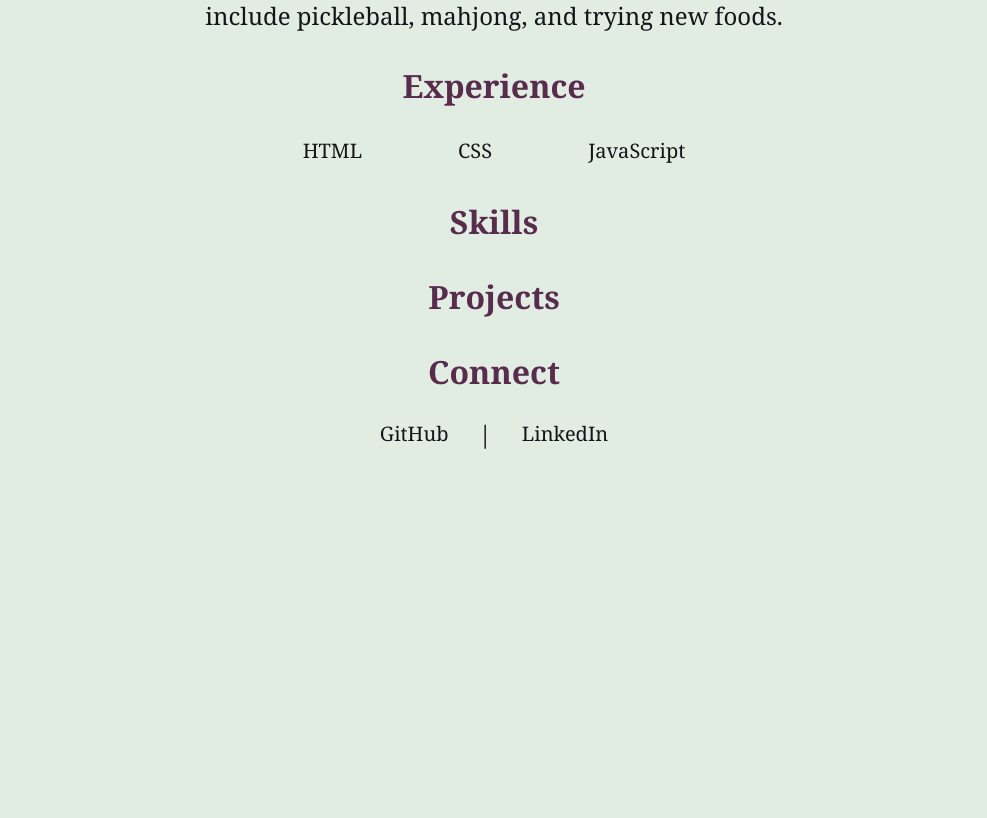
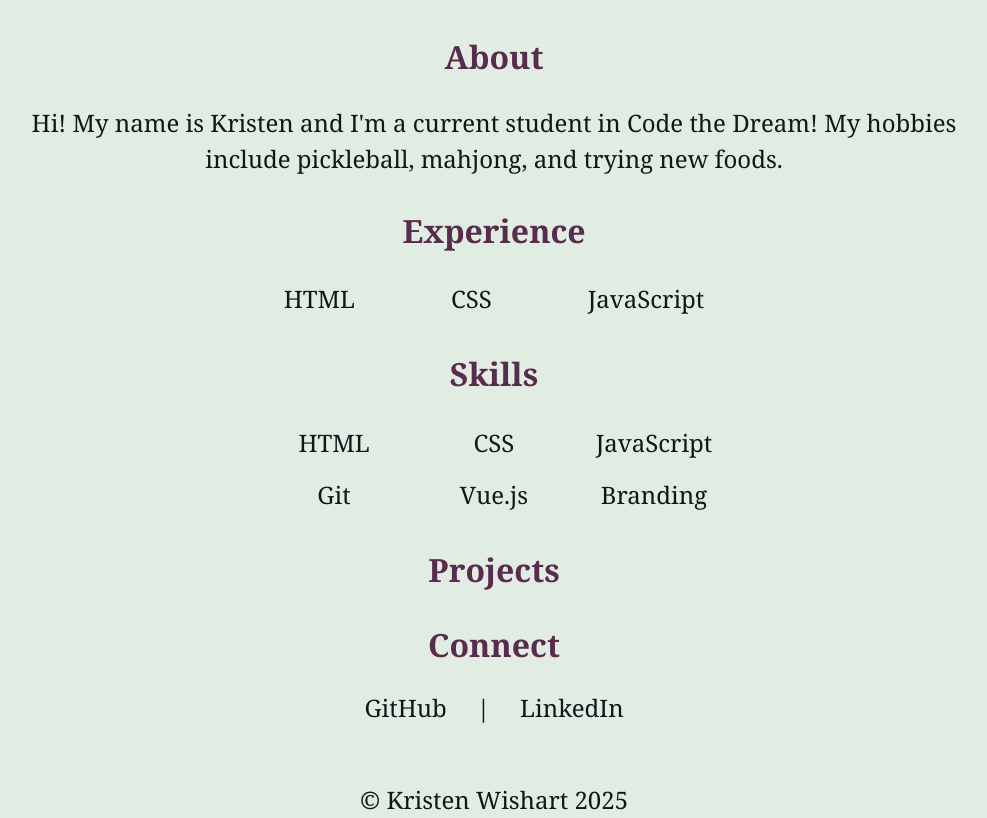
Before and after one commit to kwishart24/kristen-wishart-luna-portfolio, a plain HTML site: page index.html in a window 1280 px wide. Shown: the part 1131-1949 px from the top of the page, without its empty margins (146-1133 px from the left). Before the commit the page ends 1637 px from the top, so only its background shows below. Drawn offline with Linux system fonts and the light colour scheme.

Commit message:
js aded, created footer and skills

```diff
--- a/css/index.css
+++ b/css/index.css
@@ -119,7 +119,7 @@ nav a {
   width: 80%;
   margin: auto;
   flex-wrap: nowrap;
-  align-content: center;
+  justify-content: center;
 }
 
 #main {
@@ -233,6 +233,7 @@ p {
   display: inline;
   color: #121619;
   text-align: center;
+  line-height: 1.5;
 }
 
 /*Tablet View*/
@@ -254,6 +255,15 @@ p {
   }
 }
 
+/*Desktop View*/
+
+@media screen and (min-width: 1024px) {
+  /*Change font size of ul on desktop*/
+  ul {
+    font-size: 1.5rem;
+  }
+}
+
 #experience ul {
   display: flex;
   list-style-type: none;
@@ -262,6 +272,38 @@ p {
   gap: 10%;
   justify-content: center;
   text-align: center;
+}
+
+#skills ul {
+  list-style-type: none;
+  padding: 0;
+  line-height: 1.75;
+  max-width: 50%;
+  margin: 0 auto;
+}
+
+/*Tablet View*/
+
+@media screen and (min-width: 768px) {
+  /*Grid for tablet view*/
+  #skills-grid {
+    display: grid;
+    grid-template-columns: repeat(3, 1fr);
+    grid-template-rows: repeat(2, auto);
+    gap: 10px 5px;
+  }
+}
+
+/*Desktop View*/
+
+@media screen and (min-width: 1024px) {
+  /*Grid of 3x2 on desktop*/
+  #skills-grid {
+    display: grid;
+    grid-template-columns: repeat(3, 1fr);
+    grid-template-rows: repeat(2, auto);
+    gap: 10px 0px;
+  }
 }
 
 #connect h2 {
@@ -289,6 +331,7 @@ p {
   /*Change color of a on desktop*/
   #connect a {
     color: #121619;
+    font-size: 1.5rem;
   }
 }
 
--- a/index.html
+++ b/index.html
@@ -8,7 +8,7 @@
   </head>
   <body>
     <header>
-      <div class="nav-bar"></div>
+      <div class="nav-bar">
         <nav>
           <ul>
             <li><a href="#about">About</a></li>
@@ -17,7 +17,6 @@
             <li><a href="#projects">Projects</a></li>
             <li><a href="#connect">Connect</a></li>
           </ul>
-
         </nav>
       </div>
     </header>
@@ -41,6 +40,7 @@
       </section>
       <section id="skills">
         <h2>Skills</h2>
+        <ul id="skills-grid"></ul>
       </section>
       <section id="projects">
         <h2>Projects</h2>
@@ -57,5 +57,6 @@
         </div>
       </section>
     </div>
+    <script src="js/index.js"></script>
   </body>
 </html>
--- /dev/null
+++ b/js/index.js
@@ -0,0 +1,33 @@
+"use strict";
+
+//-------------------- SKILLS SECTION --------------------
+
+const skills = ["HTML", "CSS", "JavaScript", "Git", "Vue.js", "Branding"];
+
+const skillSection = document.getElementById("skills");
+
+const skillsList = skillSection.querySelector("ul");
+
+for (let i = 0; i < skills.length; i++) {
+  const skill = document.createElement("li");
+  skill.innerHTML = skills[i];
+  skillsList.appendChild(skill);
+}
+
+//-------------------- FOOTER SECTION --------------------
+const footer = document.createElement("footer");
+const body = document.body;
+body.appendChild(footer);
+
+//Creation of date and year
+const today = new Date();
+const thisYear = today.getFullYear();
+
+//Adding name and copyright to footer
+const copyright = document.createElement("p");
+const footerText = `\u00A9 Kristen Wishart ${thisYear}`;
+copyright.innerHTML = footerText;
+footer.appendChild(copyright);
+
+//Footer style
+footer.style.textAlign = "center";
```
Lines whose indentation alone changed are shown as unchanged.
